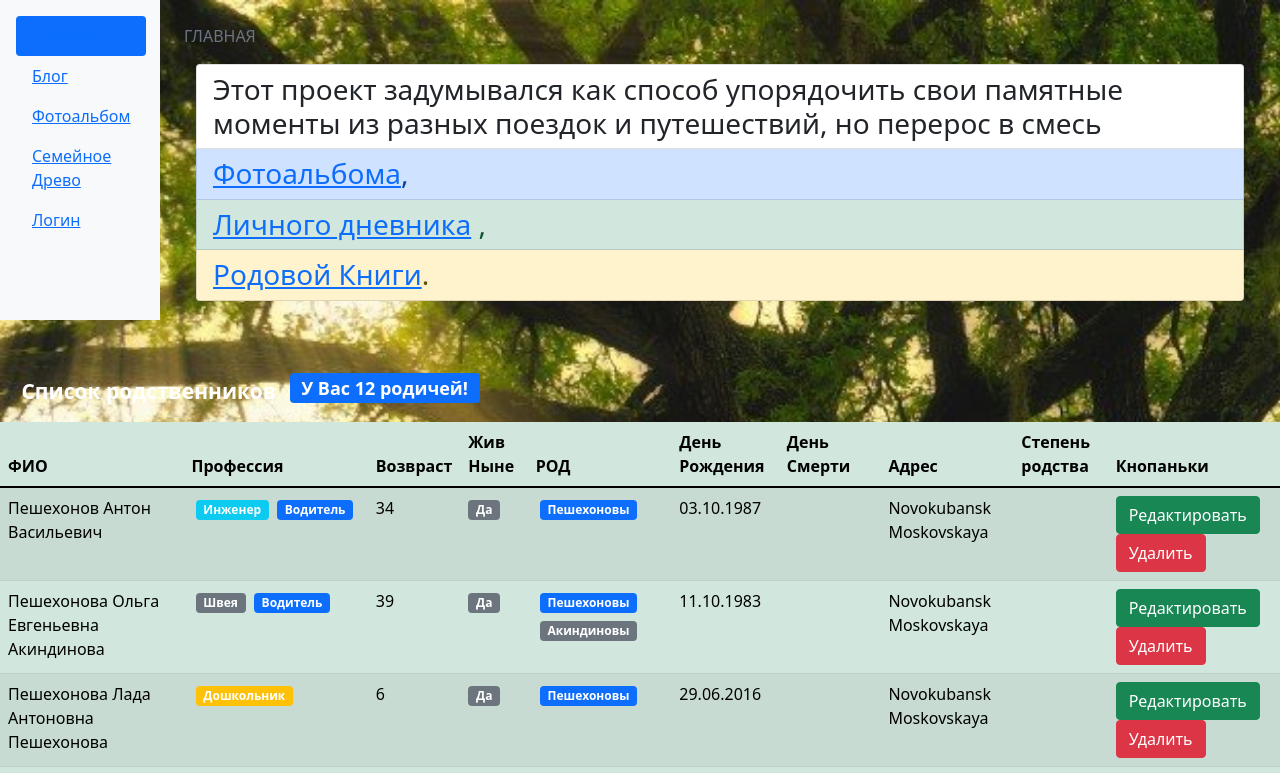
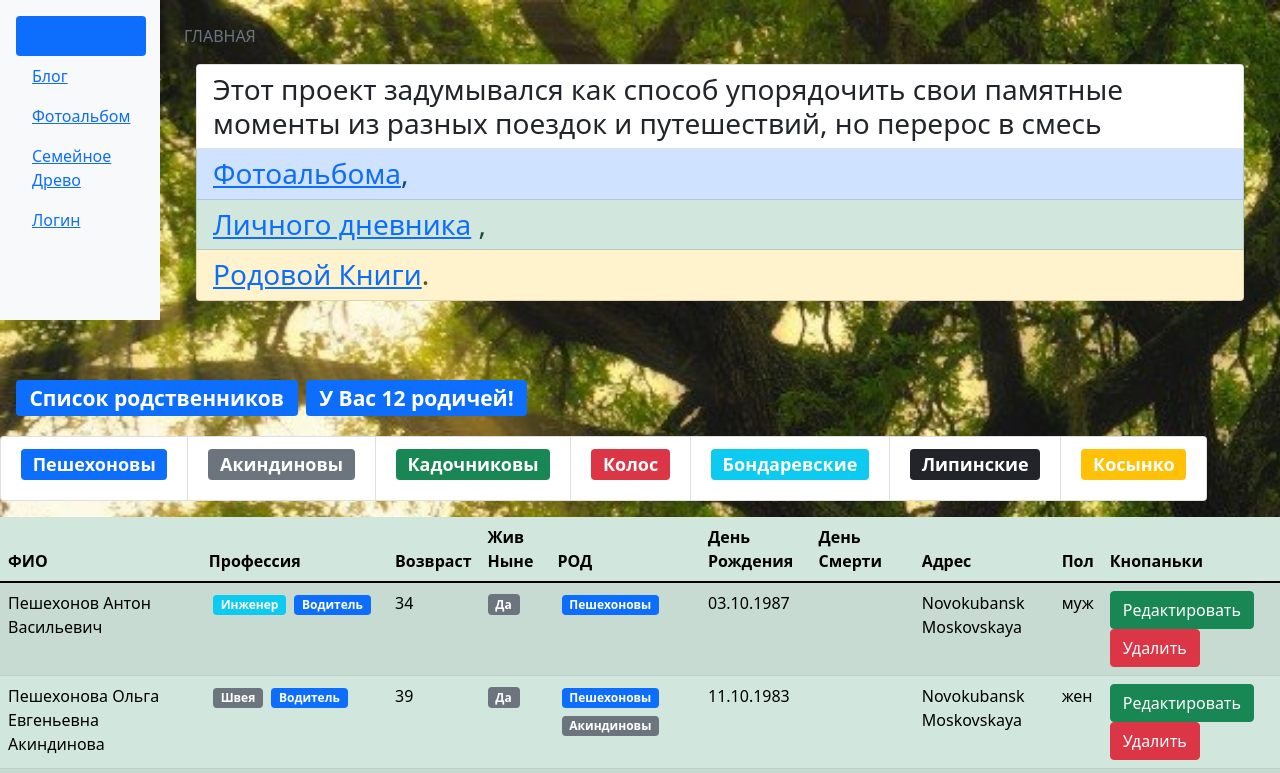
Before and after one commit to Toff2022/All-their, a React (Create React App) app in the folder client/: page /familyTree in a window 1280 px wide. Shown: the top 773 px of the page. Built offline with nearby package versions, Linux system fonts and the light colour scheme.

Commit message:
add groupList

```diff
--- a/client/src/api/fake.api/genus.api.js
+++ b/client/src/api/fake.api/genus.api.js
@@ -28,18 +28,23 @@ export const genus = {
         _id: "6",
         name: "Липинские",
         color: "dark"
+    },
+    Kosynko: {
+        _id: "7",
+        name: "Косынко",
+        color: "warning"
     }
 };
 
-// const fetchAll = () =>
-//     new Promise((resolve) => {
-//         window.setTimeout(function () {
-//             resolve(genus);
-//         }, 2000);
-//     });
-// export default {
-//     fetchAll
-// };
-export function fetchAll () {
-    return genus
-}
+const fetchAll = () =>
+    new Promise((resolve) => {
+        window.setTimeout(function () {
+            resolve(genus);
+        }, 2000);
+    });
+export default {
+    fetchAll
+};
+// export function fetchAll () {
+//     return genus
+// }
--- a/client/src/api/fake.api/professions.api.js
+++ b/client/src/api/fake.api/professions.api.js
@@ -28,13 +28,16 @@ export const professions = {
 //     { _id: "67rdca3eeb7f6fgeed471836", name: "Сапожник" },
 //     { _id: "67rdca3eeb7f6fgeed471831", name: "Сельхоз Работник" }
 // ];
-// const fetchAll = () =>
-//     new Promise((resolve) => {
-//         window.setTimeout(function () {
-//             resolve(professions);
-//         }, 2000);
-//     });
+const fetchAll = () =>
+    new Promise((resolve) => {
+        window.setTimeout(function () {
+            resolve(professions);
+        }, 2000);
+    });
 
-export function fetchAll () {
-    return professions
-};
+export default {
+    fetchAll
+}
+    // export function fetchAll () {
+//     return professions
+// };
--- a/client/src/api/fake.api/relatives.api.js
+++ b/client/src/api/fake.api/relatives.api.js
@@ -12,6 +12,7 @@ export const relatives = [
         genus: [genus.Peshekhonovy],
         birthDay: "03.10.1987",
         adress: { city: "Novokubansk", street: "Moskovskaya" },
+        sex: "муж",
         bookmark: false
     },
     {
@@ -26,6 +27,7 @@ export const relatives = [
         genus: [genus.Peshekhonovy, genus.Akindinovy],
         birthDay: "11.10.1983",
         adress: { city: "Novokubansk", street: "Moskovskaya" },
+        sex: "жен",
         bookmark: false
     },
     {
@@ -40,6 +42,7 @@ export const relatives = [
         genus: [genus.Peshekhonovy],
         birthDay: "29.06.2016",
         adress: { city: "Novokubansk", street: "Moskovskaya" },
+        sex: "жен",
         bookmark: false
     },
     {
@@ -53,6 +56,7 @@ export const relatives = [
         genus: [genus.Peshekhonovy],
         birthDay: "12.02.1953",
         adress: { city: "Novokubansk", street: "Octyabrskaya" },
+        sex: "муж",
         bookmark: false
     },
     {
@@ -67,6 +71,7 @@ export const relatives = [
         genus: [genus.Peshekhonovy, genus.Kadochnikovy],
         birthDay: "25.10.1953",
         adress: { city: "Novokubansk", street: "Octyabrskaya" },
+        sex: "жен",
         bookmark: false
     },
     {
@@ -81,6 +86,7 @@ export const relatives = [
         genus: [genus.Peshekhonovy, genus.Kolos],
         birthDay: "25.09.1976",
         adress: { city: "Novokubansk", street: "Sportivnaya" },
+        sex: "жен",
         bookmark: false
     },
     {
@@ -94,6 +100,7 @@ export const relatives = [
         genus: [genus.Bondarevsky, genus.Peshekhonovy],
         birthDay: "25.09.2008",
         adress: { city: "Novokubansk", street: "Sportivnaya" },
+        sex: "муж",
         bookmark: false
     },
     {
@@ -107,6 +114,7 @@ export const relatives = [
         genus: [genus.Lipinsky],
         birthDay: "13.01.1983",
         adress: { city: "Novokubansk", street: "Sportivnaya" },
+        sex: "муж",
         bookmark: false
     }, {
         _id: "67rdca3eeb7f6fgeed471823",
@@ -119,6 +127,7 @@ export const relatives = [
         genus: [genus.Peshekhonovy],
         birthDay: "1906",
         adress: { city: "Novokubansk", street: "-" },
+        sex: "муж",
         dethDay: "05.12.1955",
         bookmark: false
     },
@@ -131,9 +140,10 @@ export const relatives = [
         // age: 69,
         alive: "Нет",
         lastNameBeforeMarriage: "Косынко",
-        genus: [genus.Peshekhonovy],
+        genus: [genus.Peshekhonovy, genus.Kosynko],
         birthDay: "10.09.1910",
         adress: { city: "Novokubansk", street: "-" },
+        sex: "жен",
         dethDay: "20.01.2000",
         bookmark: false
     },
@@ -148,6 +158,7 @@ export const relatives = [
         lastNameBeforeMarriage: "Григоренко",
         genus: [genus.Akindinovy],
         adress: { city: "Новокубанск", street: "К.Маркса" },
+        sex: "жен",
         birthDay: "25.09.1954",
         bookmark: false
     },
@@ -161,6 +172,7 @@ export const relatives = [
         alive: "Нет",
         genus: [genus.Akindinovy],
         adress: { city: "Novokubansk", street: "-" },
+        sex: "муж",
         birthDay: "28.05.1950",
         dethDay: "16.06.2011",
         bookmark: false
--- a/client/src/api/index.js
+++ b/client/src/api/index.js
@@ -1,6 +1,6 @@
 import * as relatives from "./fake.api/relatives.api";
-import * as professions from "./fake.api/professions.api";
-import * as genus from "./fake.api/genus.api";
+import professions from "./fake.api/professions.api";
+import genus from "./fake.api/genus.api";
 const API = {
     relatives,
     professions,
--- /dev/null
+++ b/client/src/components/common/groupList.jsx
@@ -0,0 +1,28 @@
+import React from 'react';
+import PropTypes from "prop-types"
+
+const GroupList = ({ items, valueProperty, contentProperty, elseProperty }) => {
+    // console.log(Object.keys(items));
+    return (
+        <div className='list-group-container mb-3 ml-2'>
+            <ul className="list-group list-group-horizontal">
+                {Object.keys(items).map(item =>
+                    <li key={items[item][valueProperty]} className="list-group-item">
+                        <h4>
+                            <span className={"badge m-1 bg-" + items[item][elseProperty]} >{items[item][contentProperty]}
+                            </span>
+                        </h4>
+                    </li>
+                )}
+            </ul>
+        </div>
+    );
+}
+
+GroupList.propTypes = {
+    items: PropTypes.object.isRequired,
+    valueProperty: PropTypes.string.isRequired,
+    contentProperty: PropTypes.string.isRequired,
+    elseProperty: PropTypes.string.isRequired,
+}
+export default GroupList;
--- a/client/src/components/common/howMuchRelatives.jsx
+++ b/client/src/components/common/howMuchRelatives.jsx
@@ -8,16 +8,16 @@ const HowMuchRelatives = ({ number }) => {
     }
     return (
         <>
-            <div className="badge text-bg-success d-flex mt-5">
-                <h3><span className="badge text-bg-success">
-                    Список родственников
-                </span></h3>
-                <h4>
+            <div className="badge d-flex mt-5">
+                <h3>
+                    <span className="badge bg-primary m-2">
+                        Список родственников
+                    </span>
                     <span className={"badge " + (number > 0 ? "bg-primary" : "bg-danger")}
                     >
                         {howMuchRelatives(number)}
                     </span>
-                </h4>
+                </h3>
             </div>
         </>
     )
--- a/client/src/components/common/relativesTable.jsx
+++ b/client/src/components/common/relativesTable.jsx
@@ -2,7 +2,7 @@ import React from 'react';
 import Profession from './profession';
 import Genus from './genus';
 
-const RelativesTable = ({ onHandleDelete, _id, lastName, firstName, patronymic, lastNameBeforeMarriage, profession, age, alive, genus, birthDay, dethDay, adress, bookmark, ...rest }) => {
+const RelativesTable = ({ onHandleDelete, _id, lastName, firstName, patronymic, lastNameBeforeMarriage, profession, age, alive, genus, birthDay, dethDay, adress, sex, bookmark, ...rest }) => {
 
     return (
         <tr key={_id} >
@@ -31,7 +31,8 @@ const RelativesTable = ({ onHandleDelete, _id, lastName, firstName, patronymic,
             <td>{birthDay}</td>
             <td>{dethDay}</td>
             <td>{adress.city} {adress.street}</td>
-            <td>{bookmark}</td>
+            <td>{sex}</td>
+            {/* <td>{bookmark}</td> */}
             <td>
                 <button
                     className="btn btn-success"
--- a/client/src/components/common/relativesTableHead.jsx
+++ b/client/src/components/common/relativesTableHead.jsx
@@ -1,10 +1,29 @@
-import React from 'react';
+import React, { useState, useEffect } from 'react';
+import GroupList from './groupList';
 import RelativesTable from './relativesTable';
+import API from '../../api';
 
 const RelativesTableHead = ({ number, relatives, ...rest }) => {
+    const [genus, setGenus] = useState();
+
+    const handleGenusSelect = (params) => {
+        console.log("params", params);
+    }
+    useEffect(() => {
+        API.genus.fetchAll().then((data) => setGenus(data))
+    }, []);
 
     return (
         <>
+            {genus &&
+                <GroupList
+                    items={genus}
+                    onItemSelect={handleGenusSelect}
+                    valueProperty="_id"
+                    contentProperty='name'
+                    elseProperty='color'
+                />
+            }
             {number > 0 && (
                 <table className="table table-success table-striped">
                     <thead>
@@ -17,7 +36,7 @@ const RelativesTableHead = ({ number, relatives, ...rest }) => {
                             <th scope="col"> День Рождения </th>
                             <th scope="col"> День Смерти </th>
                             <th scope="col"> Адрес </th>
-                            <th scope="col"> Степень родства </th>
+                            <th scope="col"> Пол </th>
                             <th scope="col"> Кнопаньки </th>
                         </tr>
                     </thead>
```
